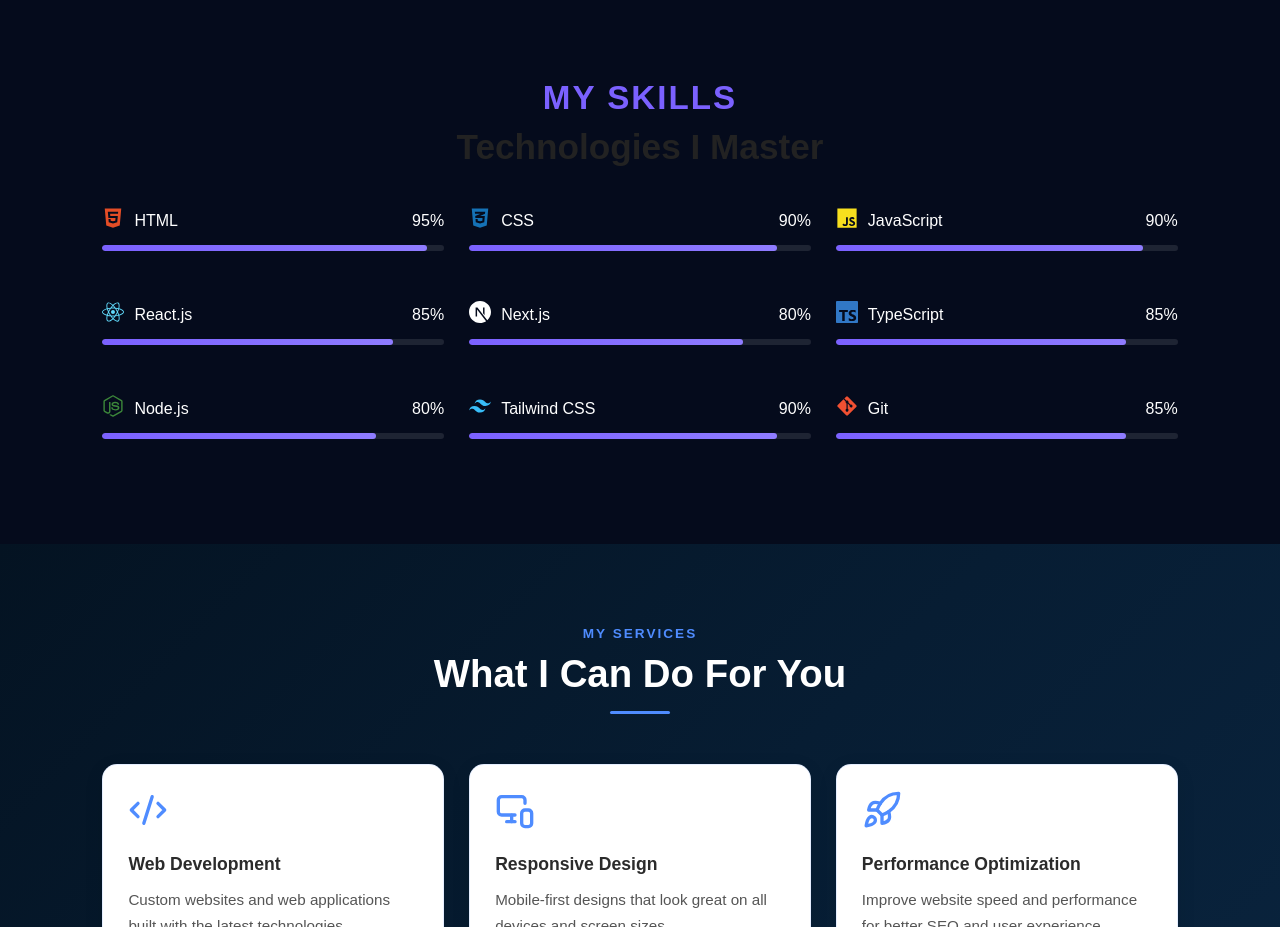
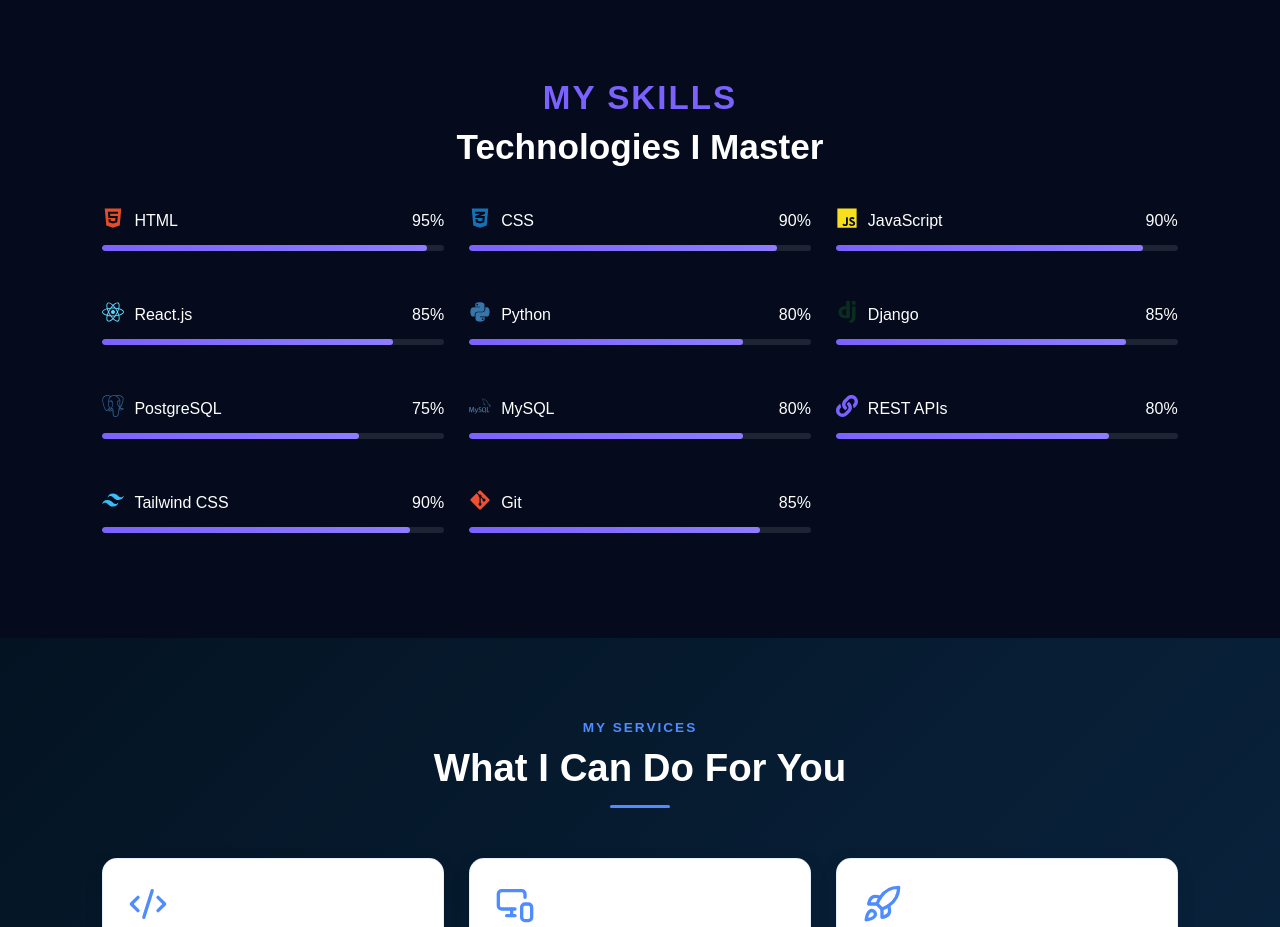
Before and after one commit to Adam-ops0952/My-Portfolio, a React (Vite) app: page / in a window 1280 px wide. Shown: the part 1380-2307 px from the top of the page. Built offline with nearby package versions, Linux system fonts and the light colour scheme.

Commit message:
fix color

```diff
--- a/src/Styles/Skills.css
+++ b/src/Styles/Skills.css
@@ -18,6 +18,7 @@
 .section-title h2 {
   font-size: 2.2rem;
   font-weight: 700;
+  color: white;
 }
 
 .skills-grid {
--- a/src/components/Skills.jsx
+++ b/src/components/Skills.jsx
@@ -4,13 +4,15 @@
   FaCss3Alt,
   FaJs,
   FaReact,
-  FaNodeJs,
+  FaPython,
   FaGitAlt,
+  FaLink,
 } from "react-icons/fa";
 
 import {
-  SiNextdotjs,
-  SiTypescript,
+  SiDjango,
+  SiPostgresql,
+  SiMysql,
   SiTailwindcss,
 } from "react-icons/si";
 
@@ -21,10 +23,11 @@
     { name: "JavaScript", percent: 90, icon: <FaJs />, color: "#F7DF1E" },
 
     { name: "React.js", percent: 85, icon: <FaReact />, color: "#61DAFB" },
-    { name: "Next.js", percent: 80, icon: <SiNextdotjs />, color: "#FFFFFF" },
-    { name: "TypeScript", percent: 85, icon: <SiTypescript />, color: "#3178C6" },
-
-    { name: "Node.js", percent: 80, icon: <FaNodeJs />, color: "#3C873A" },
+    { name: "Python", percent: 80, icon: <FaPython />, color: "#3776AB", },
+    { name: "Django", percent: 85, icon: <SiDjango />, color: "#092E20",},
+    { name: "PostgreSQL", percent: 75, icon: <SiPostgresql />, color: "#336791",},
+    { name: "MySQL", percent: 80, icon: <SiMysql />, color: "#4479A1", },
+    { name: "REST APIs", percent: 80, icon: <FaLink />, color: "#7B61FF",},
     { name: "Tailwind CSS", percent: 90, icon: <SiTailwindcss />, color: "#38BDF8" },
     { name: "Git", percent: 85, icon: <FaGitAlt />, color: "#F05032" },
   ];
```
